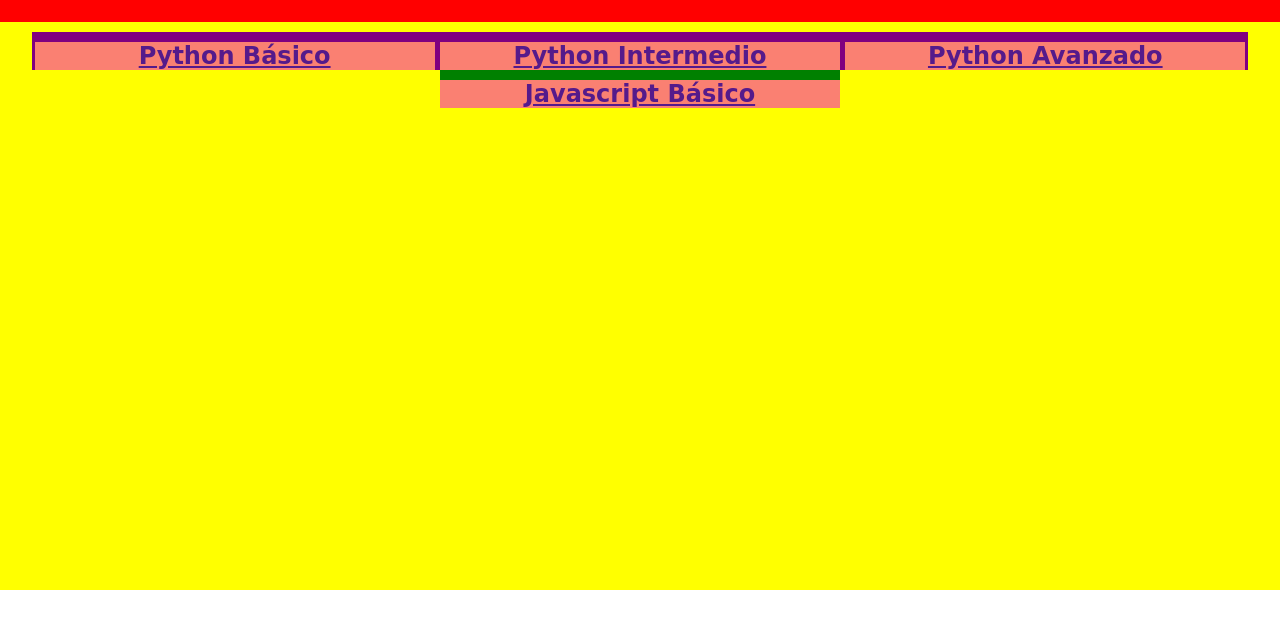
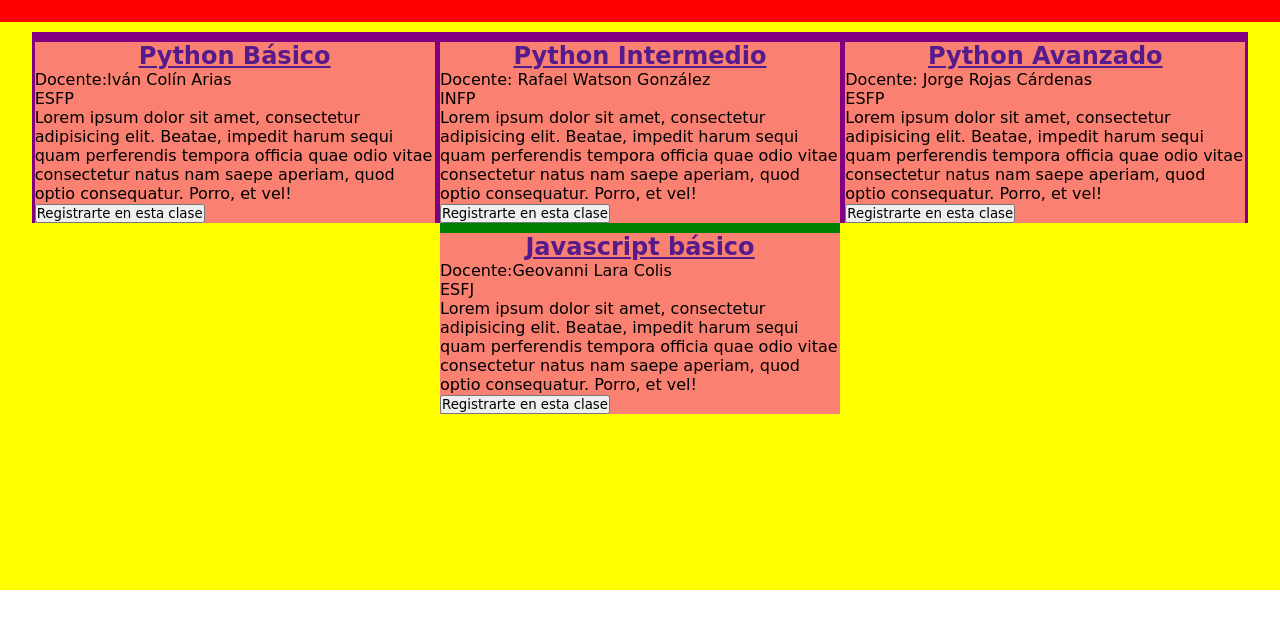
Before and after one commit to Watsattack/Pappy, a website: page public/Aprendiz/disponiblesAprendiz.html in a window 1280 px wide. Shown: the part 146-774 px from the top of the page. Drawn offline with Linux system fonts and the light colour scheme; a web font is replaced by a local one.

Commit message:
Update disponiblesAprendiz.html

```diff
--- a/public/Aprendiz/disponiblesAprendiz.html
+++ b/public/Aprendiz/disponiblesAprendiz.html
@@ -44,17 +44,81 @@
             <div id="actuallyTheCoursesContainer">
                 <div class="realContainer">
                     <a class="courseTitulo" href=""><h2>Python Básico</h2></a>
+                    <div class="teacherInfo">
+                        <div class="teacherName">
+                            <p class="teacherTextName">Docente:Iván Colín Arias</p>
+                        </div>
+                        <div class="teacherPersonality">
+                            <p class="teacherTextName">ESFP</p>
+                        </div>
+                    </div>
+                    <div class="informacionContenido">
+                        <p class="textContenido">
+                            Lorem ipsum dolor sit amet, consectetur adipisicing elit. Beatae, impedit harum sequi quam perferendis tempora officia quae odio vitae consectetur natus nam saepe aperiam, quod optio consequatur. Porro, et vel!
+                        </p>
+                    </div>
+                    <div class="registrarte">
+                        <button>Registrarte en esta clase</button>
+                    </div>
                 </div>
                 <div class="realContainer">
                     <a class="courseTitulo" href=""><h2>Python Intermedio</h2></a>
+                    <div class="teacherInfo">
+                        <div class="teacherName">
+                            <p class="teacherTextName">Docente: Rafael Watson González</p>
+                        </div>
+                        <div class="teacherPersonality">
+                            <p class="teacherTextName">INFP</p>
+                        </div>
+                    </div>
+                    <div class="informacionContenido">
+                        <p class="textContenido">
+                            Lorem ipsum dolor sit amet, consectetur adipisicing elit. Beatae, impedit harum sequi quam perferendis tempora officia quae odio vitae consectetur natus nam saepe aperiam, quod optio consequatur. Porro, et vel!
+                        </p>
+                    </div>
+                    <div class="registrarte">
+                        <button>Registrarte en esta clase</button>
+                    </div>
                 </div>
                 <div class="realContainer">
                     <a class="courseTitulo" href=""><h2>Python Avanzado</h2></a>
+                    <div class="teacherInfo">
+                        <div class="teacherName">
+                            <p class="teacherTextName">Docente: Jorge Rojas Cárdenas</p>
+                        </div>
+                        <div class="teacherPersonality">
+                            <p class="teacherTextName">ESFP</p>
+                        </div>
+                    </div>
+                    <div class="informacionContenido">
+                        <p class="textContenido">
+                            Lorem ipsum dolor sit amet, consectetur adipisicing elit. Beatae, impedit harum sequi quam perferendis tempora officia quae odio vitae consectetur natus nam saepe aperiam, quod optio consequatur. Porro, et vel!
+                        </p>
+                    </div>
+                    <div class="registrarte">
+                        <button>Registrarte en esta clase</button>
+                    </div>
                 </div>
             </div>
             <div id="secondLine">
                 <div class="realContainer">
-                    <a class="courseTitulo" href=""><h2>Javascript Básico</h2></a>
+                    <a class="courseTitulo" href=""><h2>Javascript básico</h2></a>
+                    <div class="teacherInfo">
+                        <div class="teacherName">
+                            <p class="teacherTextName">Docente:Geovanni Lara Colis</p>
+                        </div>
+                        <div class="teacherPersonality">
+                            <p class="teacherTextName">ESFJ</p>
+                        </div>
+                    </div>
+                    <div class="informacionContenido">
+                        <p class="textContenido">
+                            Lorem ipsum dolor sit amet, consectetur adipisicing elit. Beatae, impedit harum sequi quam perferendis tempora officia quae odio vitae consectetur natus nam saepe aperiam, quod optio consequatur. Porro, et vel!
+                        </p>
+                    </div>
+                    <div class="registrarte">
+                        <button onclick="location.href='mainAprendiz.html'">Registrarte en esta clase</button>
+                    </div>
                 </div>
             </div>
         </div>
```
